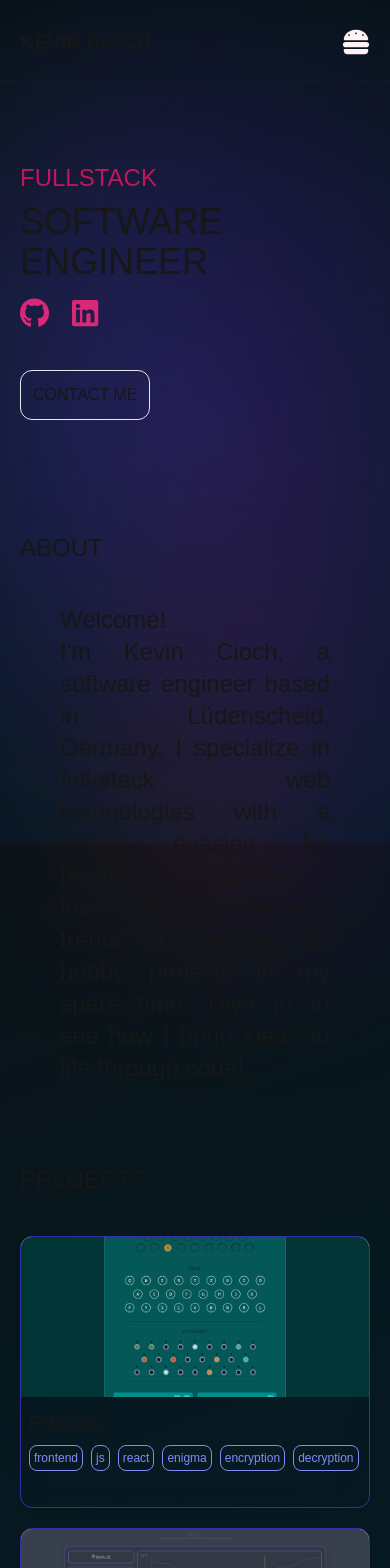
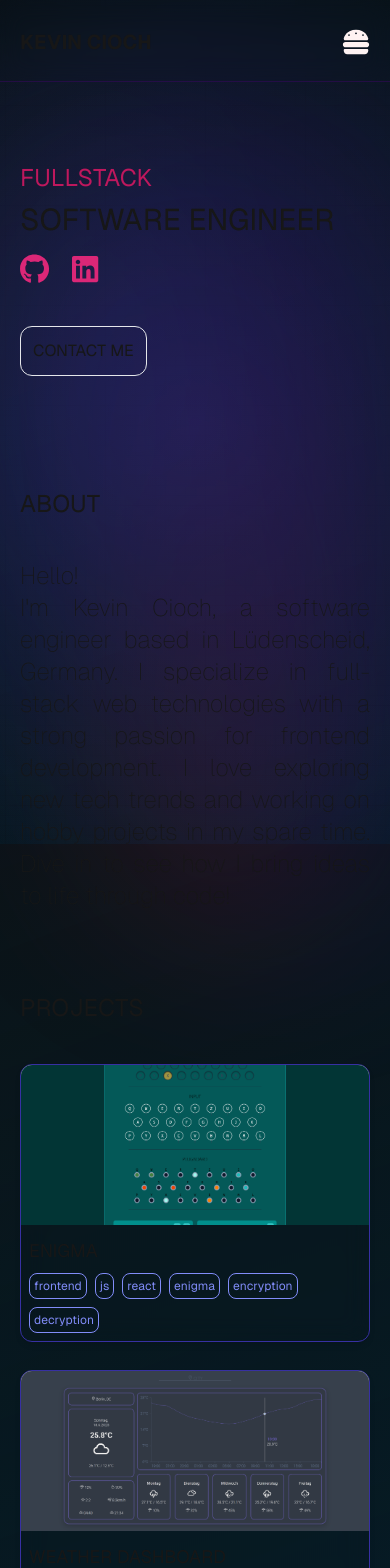
Before and after one commit to kecioch/website, a Next.js app: page / in a window 390 px wide. Shown: the top 1568 px of the page. Built offline with nearby package versions, Linux system fonts and the light colour scheme.

Commit message:
Finished polishing

```diff
--- a/app/globals.css
+++ b/app/globals.css
@@ -27,6 +27,11 @@ html {
   scroll-behavior: smooth;
   /* background-image: url("/background/grid.svg"); */
   /* backdrop-filter: blur(50px); */
+}
+
+html, body {
+  height: 100vh;
+  height: 100dvh;
 }
 
 input:focus + label,
@@ -102,7 +107,8 @@ input:-webkit-autofill:focus {
 
 body {
   color: var(--foreground);
-  font-family: Arial, Helvetica, sans-serif;
+  /* font-family: Arial, Helvetica, sans-serif; */
+  font-family: var(--font-geist-sans);
 }
 
 @layer utilities {
--- a/app/layout.tsx
+++ b/app/layout.tsx
@@ -1,4 +1,4 @@
-import type { Metadata } from "next";
+import type { Metadata, Viewport } from "next";
 import localFont from "next/font/local";
 import "./globals.css";
 import Script from "next/script";
@@ -18,6 +18,13 @@ export const metadata: Metadata = {
   title: "Kevin Cioch",
   description: "Personal Portfolio Website",
   authors: [{ name: "Kevin Cioch", url: "https://www.kevincioch.com" }],
+};
+
+export const viewport: Viewport = {
+  width: "device-width",
+  initialScale: 1,
+  maximumScale: 1,
+  userScalable: false,
 };
 
 export default function RootLayout({
--- a/components/projects/ProjectCard.tsx
+++ b/components/projects/ProjectCard.tsx
@@ -1,7 +1,6 @@
 import React from "react";
 import ProjectTag from "./ProjectTag";
 import Image from "next/image";
-import Link from "next/link";
 
 export interface ProjectCardData {
   title: string;
@@ -12,12 +11,10 @@ export interface ProjectCardData {
 
 const ProjectCard = ({ data }: { data: ProjectCardData }) => {
   return (
-    <Link href={data.href} className="w-full sm:w-[45%] min-h-[17em] flex">
+    <a href={data.href} target="_blank" className="w-full sm:w-[45%] min-h-[17em] flex">
       <div className="border flex flex-col flex-1 border-indigo-800 backdrop-blur-md rounded-xl overflow-hidden shadow-md transition-all hover:scale-105">
         <div className="bg-slate-100 w-full h-[10em] relative">
           <Image
-            // src="/projects/teetasse/screenshot-home.PNG"
-            // src="/projects/weather-dashboard/weather-dashboard.PNG"
             src={data.coverSrc}
             alt="cover"
             fill
@@ -34,7 +31,7 @@ const ProjectCard = ({ data }: { data: ProjectCardData }) => {
           </div>
         </div>
       </div>
-    </Link>
+    </a>
   );
 };
 
--- a/components/sections/AboutSection.tsx
+++ b/components/sections/AboutSection.tsx
@@ -13,8 +13,8 @@ const AboutSection = ({ className }: Props) => {
         <SectionHeader id="about">About</SectionHeader>
       </div>
       <div className="flex-1">
-        <p className="text-justify text-2xl font-thin px-10">
-          Welcome!
+        <p className="text-justify text-2xl lg:text-3xl font-thin sm:px-10">
+          Hello!
           <br />
           I&apos;m Kevin Cioch, a software engineer based in Lüdenscheid,
           Germany. I specialize in full-stack web technologies with a strong
--- a/components/sections/ContactSection.tsx
+++ b/components/sections/ContactSection.tsx
@@ -14,7 +14,7 @@ const ContactSection = ({ className }: Props) => {
   return (
     <SectionContainer className={className}>
       <SectionHeader id="contact">Contact</SectionHeader>
-      <div className="flex gap-5 flex-col px-10 md:flex-row">
+      <div className="flex gap-5 flex-col sm:px-10 md:flex-row">
         <ContactForm />
         <div className="flex justify-center p-3 mt-10 md:mt-0">
           <div className="flex flex-col gap-8">
--- a/components/sections/HeaderSection.tsx
+++ b/components/sections/HeaderSection.tsx
@@ -9,7 +9,7 @@ const HeaderSection = ({ className }: Props) => {
   return (
     <header className={className}>
       <h2 className="uppercase text-2xl lg:text-3xl mb-2 text-pink-700">Fullstack</h2>
-      <h1 className="uppercase text-4xl lg:text-5xl mb-4">Software Engineer</h1>
+      <h1 className="uppercase text-3xl sm:text-4xl lg:text-5xl mb-4">Software Engineer</h1>
       <SocialLinkList />
       <div className="mt-10">
         <a href="#contact">
--- a/components/sections/ProjectsSection.tsx
+++ b/components/sections/ProjectsSection.tsx
@@ -10,13 +10,13 @@ const ProjectsSection = () => {
     {
       title: "Enigma",
       coverSrc: "/projects/enigma/screenshot-enigma.png",
-      href: "/projects/enigma",
+      href: "https://github.com/kecioch/enigma",
       tags: ["frontend", "js", "react", "enigma", "encryption", "decryption"],
     },
     {
       title: "Weather Dashboard",
       coverSrc: "/projects/weather-dashboard/weather-dashboard.png",
-      href: "/projects/weather-dashboard",
+      href: "https://github.com/kecioch/weather-dashboard",
       tags: [
         "frontend",
         "js",
@@ -30,7 +30,7 @@ const ProjectsSection = () => {
     {
       title: "Teetasse",
       coverSrc: "/projects/teetasse/screenshot-home.PNG",
-      href: "/projects/teetasse",
+      href: "https://github.com/kecioch/teetasse",
       tags: [
         "fullstack",
         "ts",
@@ -46,7 +46,7 @@ const ProjectsSection = () => {
     {
       title: "Showtime",
       coverSrc: "/projects/showtime/home.PNG",
-      href: "/projects/showtime",
+      href: "https://github.com/kecioch/showtime",
       tags: [
         "fullstack",
         "js",
@@ -62,7 +62,7 @@ const ProjectsSection = () => {
     {
       title: "Sorting Visualizer",
       coverSrc: "/projects/sorting-visualizer/sv-cover.png",
-      href: "/projects/sorting-visualizer",
+      href: "https://github.com/kecioch/sorting-visualizer",
       tags: [
         "frontend",
         "js",
@@ -79,7 +79,7 @@ const ProjectsSection = () => {
     {
       title: "Pathfinding Visualizer",
       coverSrc: "/projects/pathfinding-visualizer/PV-Screenshot-1.png",
-      href: "/projects/pathfinding-visualizer",
+      href: "https://github.com/kecioch/pathfinding-visualizer",
       tags: [
         "c#",
         "winforms",
@@ -98,7 +98,7 @@ const ProjectsSection = () => {
         <SectionHeader id="projects">Projects</SectionHeader>
       </div>
       <div className="flex-1">
-        <div className="flex gap-5 flex-wrap justify-center">
+        <div className="flex gap-7 md:gap-5 flex-wrap justify-center">
           {PROJECTS.map((project, i) => (
             <ProjectCard data={project} key={i} />
           ))}
--- a/components/sections/SkillSection.tsx
+++ b/components/sections/SkillSection.tsx
@@ -2,19 +2,30 @@ import React from "react";
 import SectionContainer from "./SectionContainer";
 import SectionHeader from "./SectionHeader";
 import SkillBadge, { SkillBadgeData } from "../skills/SkillBadge";
+import LanguageCard, { LanguageCardData } from "../skills/LanguageCard";
 
 interface Props {
   className?: string;
 }
 
 const SkillSection = ({ className }: Props) => {
+  const LANGUAGES: LanguageCardData[] = [
+    {
+      title: "Typescript",
+      iconPath: "/icons/typescript.png",
+      progressValue: 100,
+    },
+    {
+      title: "Javascript",
+      iconPath: "/icons/javascript.png",
+      progressValue: 100,
+    },
+    { title: "C#", iconPath: "/icons/csharp.png", progressValue: 60 },
+    { title: "Java", iconPath: "/icons/java.png", progressValue: 50 },
+    { title: "C", iconPath: "/icons/c.png", progressValue: 30 },
+  ];
+
   const SKILLS: SkillBadgeData[] = [
-    { title: "Typescript", iconPath: "/icons/typescript.png" },
-    { title: "Javascript", iconPath: "/icons/javascript.png" },
-    { title: "Java", iconPath: "/icons/java.png" },
-    { title: "C", iconPath: "/icons/c.png" },
-    { title: "C++", iconPath: "/icons/c++.png" },
-    { title: "C#", iconPath: "/icons/csharp.png" },
     { title: "HTML", iconPath: "/icons/html.png" },
     { title: "CSS", iconPath: "/icons/css.png" },
     { title: "React", iconPath: "/icons/react.png" },
@@ -32,7 +43,18 @@ const SkillSection = ({ className }: Props) => {
       <div className="flex justify-start items-start lg:w-[20%] lg:justify-center">
         <SectionHeader id="skills">Skills</SectionHeader>
       </div>
-      <div className="flex gap-y-5 gap-x-10 md:gap-y-10 flex-wrap justify-center px-5">
+      <div className="flex justify-center flex-row flex-wrap gap-10 w-fit">
+        {LANGUAGES.map((lang, i) => (
+          <LanguageCard
+            key={i}
+            title={lang.title}
+            iconPath={lang.iconPath}
+            progressValue={lang.progressValue}
+          />
+        ))}
+      </div>
+      <div className="h-[0.1em] w-full bg-gradient-to-r from-[#17255400] via-pink-500 to-[#17255400] lg:hidden"></div>
+      <div className="flex gap-y-5 gap-x-10 md:gap-y-10 flex-wrap justify-center px-5 lg:px-0">
         {SKILLS.map((skill, i) => (
           <SkillBadge key={i} title={skill.title} iconPath={skill.iconPath} />
         ))}
--- /dev/null
+++ b/components/skills/LanguageCard.tsx
@@ -0,0 +1,20 @@
+import React from "react";
+import SkillBadge from "./SkillBadge";
+import ProgressBar from "../ui/ProgressBar";
+
+export interface LanguageCardData {
+  title: string;
+  iconPath: string;
+  progressValue: number;
+}
+
+const LanguageCard = ({ title, iconPath, progressValue }: LanguageCardData) => {
+  return (
+    <div className="flex justify-center items-center gap-8 w-fit">
+        <SkillBadge title={title} iconPath={iconPath} className="w-20" />
+        <ProgressBar value={progressValue} className="mb-5" />
+    </div>
+  );
+};
+
+export default LanguageCard;
--- a/components/skills/SkillBadge.tsx
+++ b/components/skills/SkillBadge.tsx
@@ -4,13 +4,22 @@ import styles from "./SkillBadge.module.css";
 export interface SkillBadgeData {
   title: string;
   iconPath: string;
+  className?: string;
 }
 
-const SkillBadge = ({ title, iconPath }: SkillBadgeData) => {
+const SkillBadge = ({ title, iconPath, className }: SkillBadgeData) => {
   return (
-    <div className="flex justify-center flex-col gap-2 transition-all hover:scale-110">
+    <div
+      className={`flex justify-center flex-col gap-2 transition-all hover:scale-110 ${className}`}
+    >
       <div className={styles.background}>
-        <Image src={iconPath} alt={title} width={40} height={40} className="w-auto h-auto" />
+        <Image
+          src={iconPath}
+          alt={title}
+          width={40}
+          height={40}
+          className="w-auto h-auto"
+        />
       </div>
       <span className="text-center ">{title}</span>
     </div>
--- /dev/null
+++ b/components/ui/ProgressBar.tsx
@@ -0,0 +1,19 @@
+import React from "react";
+
+interface Props {
+  value: number;
+  className?: string;
+}
+
+const ProgressBar = ({ value, className }: Props) => {
+  return (
+    <div
+      className={`bg-blue-950 rounded-lg min-w-40 min-h-3 overflow-hidden ${className}`}
+    >
+      <div className={`bg-gradient-to-r from-indigo-500 via-purple-500 to-pink-500 min-h-3`} style={{ width: `${value}%` }} />
+      {/* <div className={`bg-pink-700 min-h-3`} style={{ width: `${value}%` }} /> */}
+    </div>
+  );
+};
+
+export default ProgressBar;
```
